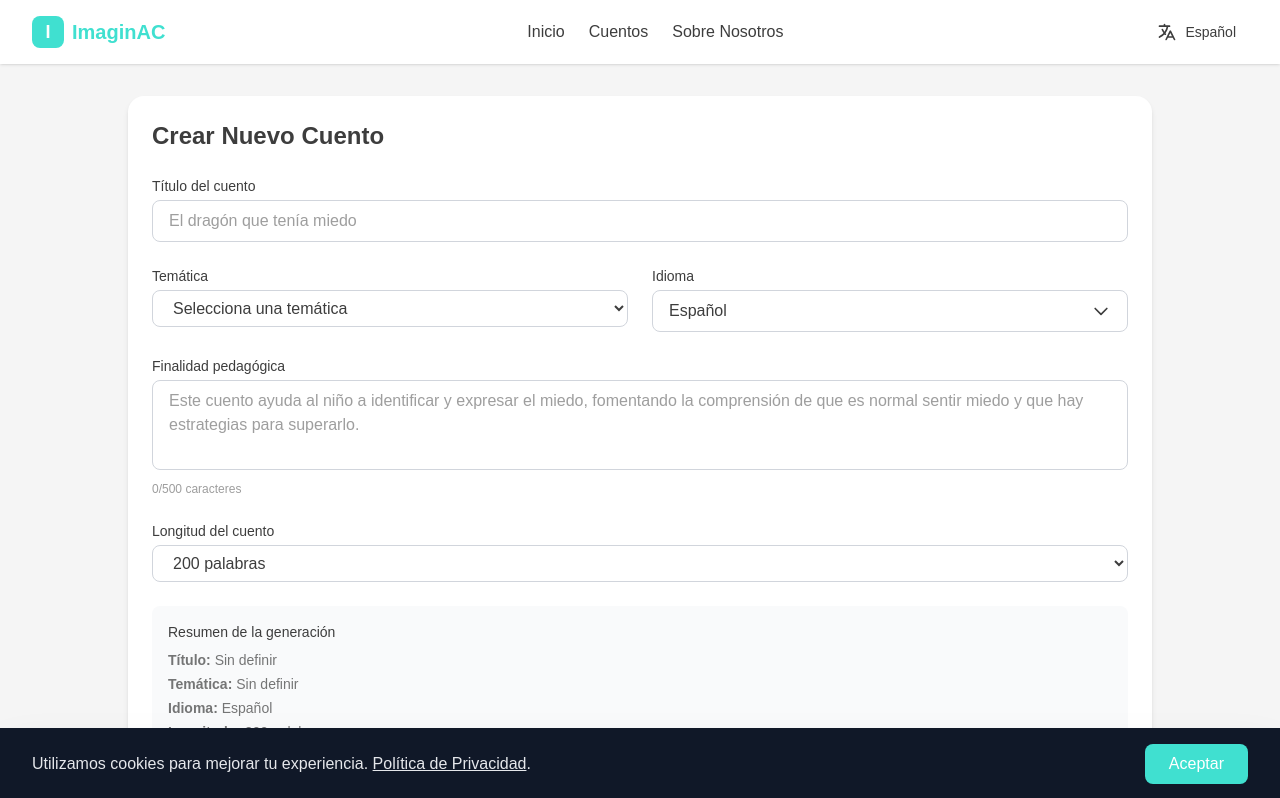
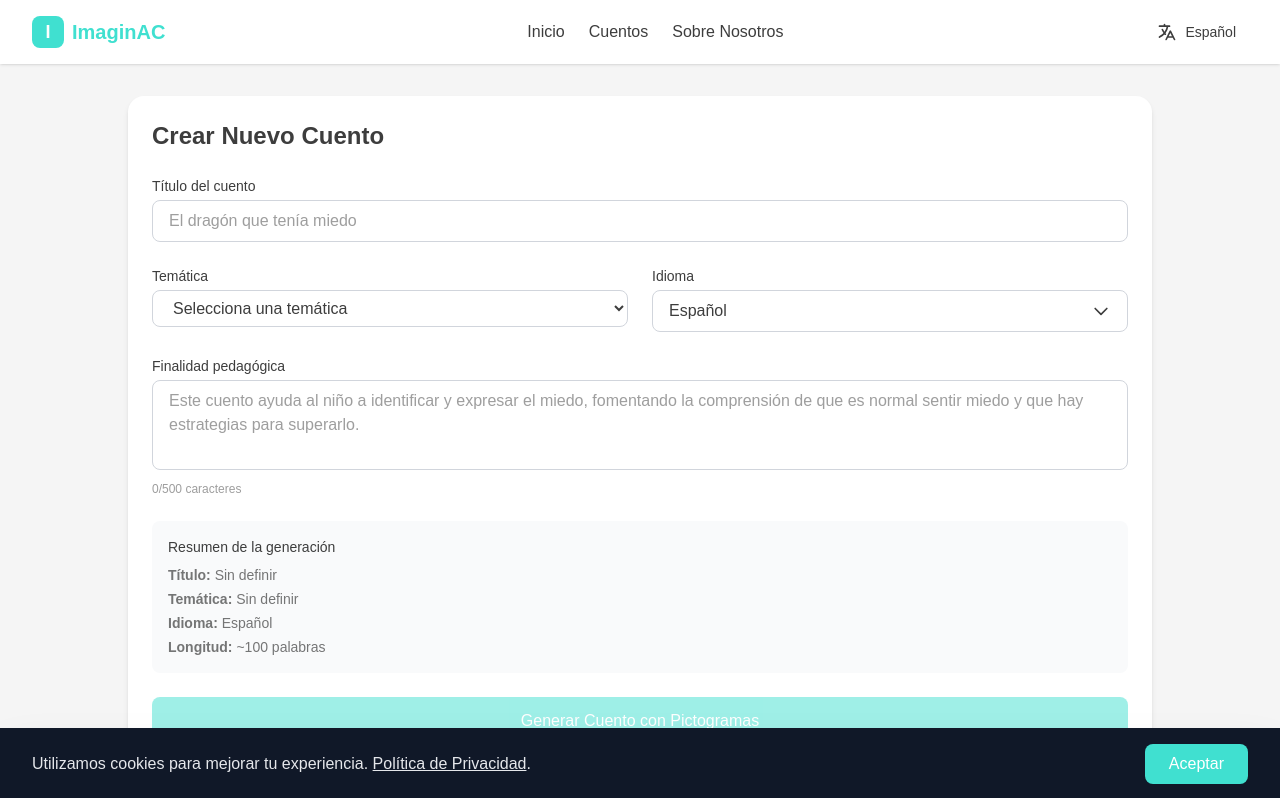
Before and after one commit to carmenvicente/ImaginAC, a Next.js app: page /crear-cuento in a window 1280 px wide. Shown: the top 798 px of the page. Built offline with nearby package versions, Linux system fonts and the light colour scheme.

Commit message:
feat: modificación de la longitud del cuento a 100 palabras siempre.

```diff
--- a/src/components/profesor/FormularioCrearCuento.tsx
+++ b/src/components/profesor/FormularioCrearCuento.tsx
@@ -30,7 +30,6 @@ interface DatosFormulario {
   tematica: string;
   finalidadPedagogica: string;
   idioma: string;
-  longitud: '100' | '200' | '300';
 }
 
 const DATOS_INICIALES: DatosFormulario = {
@@ -38,7 +37,6 @@ const DATOS_INICIALES: DatosFormulario = {
   tematica: '',
   finalidadPedagogica: '',
   idioma: 'ES',
-  longitud: '200',
 };
 
 const CLAVE_BORRADOR = 'borrador_cuento';
@@ -83,7 +81,6 @@ export function FormularioCrearCuento({ profesorId, onCuentoGenerado }: Formular
   const [tematica, setTematica] = useState('');
   const [finalidadPedagogica, setFinalidadPedagogica] = useState('');
   const [idioma, setIdioma] = useState(idiomaGlobal);
-  const [longitud, setLongitud] = useState<'100' | '200' | '300'>('200');
   const [error, setError] = useState<string | null>(null);
   const [cargando, setCargando] = useState(false);
   const [borradorRecuperado, setBorradorRecuperado] = useState(false);
@@ -95,8 +92,6 @@ export function FormularioCrearCuento({ profesorId, onCuentoGenerado }: Formular
     setFinalidadPedagogica(borrador.finalidadPedagogica);
     const idiomaDelBorrador = borrador.idioma && borrador.idioma.trim() !== '';
     setIdioma(idiomaDelBorrador ? borrador.idioma : idiomaGlobal);
-    const longitudValida = ['100', '200', '300'].includes(borrador.longitud);
-    setLongitud(longitudValida ? (borrador.longitud as '100' | '200' | '300') : '200');
     setBorradorRecuperado(true);
   }, [idiomaGlobal]);
 
@@ -117,7 +112,7 @@ export function FormularioCrearCuento({ profesorId, onCuentoGenerado }: Formular
           tematica,
           finalidadPedagogica,
           idioma,
-          longitud: Number(longitud),
+          longitud: 100,
         }),
       });
 
@@ -256,25 +251,6 @@ export function FormularioCrearCuento({ profesorId, onCuentoGenerado }: Formular
         </p>
       </div>
 
-      <div>
-        <label
-          htmlFor="longitud"
-          className="block text-sm font-medium text-[var(--foreground)] mb-1"
-        >
-          {traducciones.formLongitud || 'Longitud del cuento'}
-        </label>
-        <select
-          id="longitud"
-          value={longitud}
-          onChange={(e) => setLongitud(e.target.value as '100' | '200' | '300')}
-          className="w-full px-4 py-2 border border-gray-300 rounded-lg focus:ring-2 focus:ring-[var(--marca)] focus:border-transparent"
-        >
-          <option value="100">{traducciones.formPalabras100 || '100 palabras'}</option>
-          <option value="200">{traducciones.formPalabras200 || '200 palabras'}</option>
-          <option value="300">{traducciones.formPalabras300 || '300 palabras'}</option>
-        </select>
-      </div>
-
       <div className="bg-gray-50 p-4 rounded-lg">
         <h4 className="font-medium text-sm text-[var(--foreground)] mb-2">
           {traducciones.formResumen || 'Resumen de la generación'}
@@ -293,8 +269,7 @@ export function FormularioCrearCuento({ profesorId, onCuentoGenerado }: Formular
             {IDIOMAS_DISPONIBLES.find((i) => i.codigo === idioma)?.nombre}
           </li>
           <li>
-            <strong>{traducciones.formLabelLongitud || 'Longitud'}:</strong> ~{longitud}{' '}
-            {traducciones.formPalabras || 'palabras'}
+            <strong>Longitud:</strong> ~100 palabras
           </li>
         </ul>
       </div>
```
